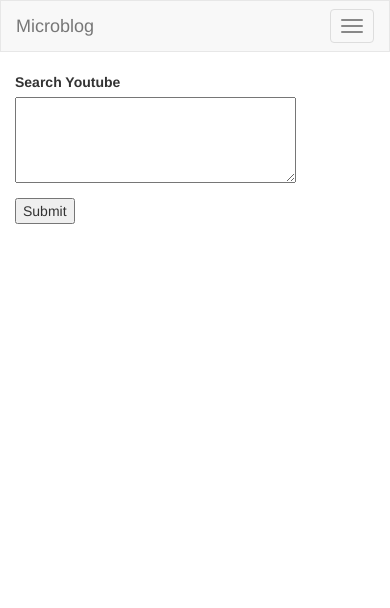
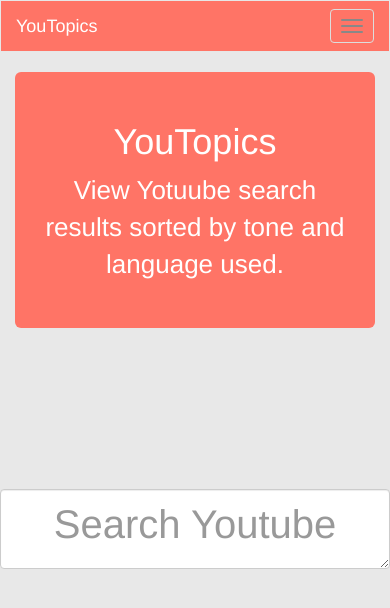
Before and after one commit to milesvant/SentimentSeeker, a Flask app: page / in a window 390 px wide. Shown: the top 608 px of the page. Run offline with Flask 2, Linux system fonts and the light colour scheme; parts of the project's set-up code (start-up, migrations or seed data) failed here and were passed over; some libraries are stand-ins or nearby versions.

Commit message:
Lots of front-end work

```diff
--- /dev/null
+++ b/app/static/css/base.css
@@ -0,0 +1,26 @@
+.navbar {
+  background: #FF7466;
+}
+
+#site_name {
+  color: white;
+}
+
+.navbar .navbar-nav li a {
+  color: white;
+}
+
+.jumbotron {
+  background: #FF7466;
+	color: white;
+	text-align: center;
+}
+
+.jumbotron p {
+  color: white;
+	font-size: 26px;
+}
+
+body {
+  background: #e8e8e8;
+}
--- a/app/templates/_posresult.html
+++ b/app/templates/_posresult.html
@@ -1,7 +1,7 @@
-<table class="table table-hover">
+<table class="table">
         <tr>
           <td width="70px">
-                <img src="{{ url_for('static', filename='thumbs-up.png') }}">
+                <span class="glyphicon glyphicon-thumbs-up"></span>
           </td>
             <td>
               <a href="https://www.youtube.com/watch?v={{ r }}">{{ names[r] }}</a>
--- a/app/templates/base.html
+++ b/app/templates/base.html
@@ -2,6 +2,13 @@
 
 {% block title %}
     {% if title %}{{ title }} - Microblog{% else %}Welcome to Microblog{% endif %}
+{% endblock %}
+
+{% block styles %}
+  {{ super() }}
+  <link rel = "stylesheet"
+        type = "text/css"
+        href = "{{ url_for("static", filename="css/base.css") }}" />
 {% endblock %}
 
 {% block navbar %}
@@ -14,7 +21,7 @@
                 <span class="icon-bar"></span>
                 <span class="icon-bar"></span>
             </button>
-            <a class="navbar-brand" href="{{ url_for('main.index') }}">Microblog</a>
+            <a class="navbar-brand" href="{{ url_for('main.index') }}" id="site_name">YouTopics</a>
         </div>
         <div class="collapse navbar-collapse" id="bs-example-navbar-collapse-1">
             <ul class="nav navbar-nav">
--- /dev/null
+++ b/app/templates/bootstrap_mods/index_wtf.html
@@ -0,0 +1,217 @@
+{% macro form_errors(form, hiddens=True) %}
+  {%- if form.errors %}
+    {%- for fieldname, errors in form.errors.items() %}
+      {%- if bootstrap_is_hidden_field(form[fieldname]) and hiddens or
+             not bootstrap_is_hidden_field(form[fieldname]) and hiddens != 'only' %}
+        {%- for error in errors %}
+          <p class="error">{{error}}</p>
+        {%- endfor %}
+      {%- endif %}
+    {%- endfor %}
+  {%- endif %}
+{%- endmacro %}
+
+{% macro _hz_form_wrap(horizontal_columns, form_type, add_group=False, required=False) %}
+{% if form_type == "horizontal" %}
+  {% if add_group %}<div class="form-group{% if required %} required{% endif %}">{% endif %}
+  <div class="col-{{horizontal_columns[0]}}-offset-{{horizontal_columns[1]}}
+              col-{{horizontal_columns[0]}}-{{horizontal_columns[2]}}
+             ">
+{% endif %}
+{{caller()}}
+
+{% if form_type == "horizontal" %}
+  {% if add_group %}</div>{% endif %}
+  </div>
+{% endif %}
+{% endmacro %}
+
+{% macro form_field(field,
+                    form_type="basic",
+                    horizontal_columns=('lg', 2, 10),
+                    button_map={}) %}
+
+{# this is a workaround hack for the more straightforward-code of just passing required=required parameter. older versions of wtforms do not have
+the necessary fix for required=False attributes, but will also not set the required flag in the first place. we skirt the issue using the code below #}
+{% if field.flags.required and not required in kwargs %}
+{% set kwargs = dict(required=True, **kwargs) %}
+{% endif %}
+
+{% if field.widget.input_type == 'checkbox' %}
+  {% call _hz_form_wrap(horizontal_columns, form_type, True, required=required) %}
+    <div class="checkbox">
+      <label>
+        {{field()|safe}} {{field.label.text|safe}}
+      </label>
+    </div>
+  {% endcall %}
+{%- elif field.type == 'RadioField' -%}
+  {# note: A cleaner solution would be rendering depending on the widget,
+     this is just a hack for now, until I can think of something better #}
+  {% call _hz_form_wrap(horizontal_columns, form_type, True, required=required) %}
+    {% for item in field -%}
+      <div class="radio">
+        <label>
+          {{item|safe}} {{item.label.text|safe}}
+        </label>
+      </div>
+    {% endfor %}
+  {% endcall %}
+{%- elif field.type == 'SubmitField' -%}
+  {# deal with jinja scoping issues? #}
+  {% set field_kwargs = kwargs %}
+
+  {# note: same issue as above - should check widget, not field type #}
+  {% call _hz_form_wrap(horizontal_columns, form_type, True, required=required) %}
+    {{field(class='btn btn-%s' % button_map.get(field.name, 'default'),
+            **field_kwargs)}}
+  {% endcall %}
+{%- elif field.type == 'FormField' -%}
+{# note: FormFields are tricky to get right and complex setups requiring
+   these are probably beyond the scope of what this macro tries to do.
+   the code below ensures that things don't break horribly if we run into
+   one, but does not try too hard to get things pretty. #}
+  <fieldset>
+    <legend>{{field.label}}</legend>
+    {%- for subfield in field %}
+      {% if not bootstrap_is_hidden_field(subfield) -%}
+        {{ form_field(subfield,
+                      form_type=form_type,
+                      horizontal_columns=horizontal_columns,
+                      button_map=button_map) }}
+      {%- endif %}
+    {%- endfor %}
+  </fieldset>
+{% else -%}
+  <div class="form-group {% if field.errors %} has-error{% endif -%}
+                         {%- if field.flags.required %} required{% endif -%}
+  ">
+      {%- if form_type == "inline" %}
+        {{field.label(class="sr-only")|safe}}
+        {% if field.type == 'FileField' %}
+          {{field(**kwargs)|safe}}
+        {% else %}
+          {{field(class="form-control", **kwargs)|safe}}
+        {% endif %}
+      {% elif form_type == "horizontal" %}
+        {{field.label(class="control-label " + (
+          " col-%s-%s" % horizontal_columns[0:2]
+        ))|safe}}
+        <div class=" col-{{horizontal_columns[0]}}-{{horizontal_columns[2]}}">
+          {% if field.type == 'FileField' %}
+            {{field(**kwargs)|safe}}
+          {% else %}
+            {{field(class="form-control", **kwargs)|safe}}
+          {% endif %}
+        </div>
+        {%- if field.errors %}
+          {%- for error in field.errors %}
+            {% call _hz_form_wrap(horizontal_columns, form_type, required=required) %}
+              <p class="help-block">{{error}}</p>
+            {% endcall %}
+          {%- endfor %}
+        {%- elif field.description -%}
+          {% call _hz_form_wrap(horizontal_columns, form_type, required=required) %}
+            <p class="help-block">{{field.description|safe}}</p>
+          {% endcall %}
+        {%- endif %}
+      {%- else -%} {# HERE #}
+        {% if field.type == 'FileField' %}
+          {{field(**kwargs)|safe}}
+        {% else %}
+          {{field(class="form-control", placeholder="Search Youtube",
+                  style="text-align:center;font-size:40px;height:80px;
+                  margin-top:130px;",
+                  id="search-box", **kwargs)|safe}}
+        {% endif %}
+
+        {%- if field.errors %}
+          {%- for error in field.errors %}
+            <p class="help-block">{{error}}</p>
+          {%- endfor %}
+        {%- elif field.description -%}
+          <p class="help-block">{{field.description|safe}}</p>
+        {%- endif %}
+      {%- endif %}
+  </div>
+{% endif %}
+{% endmacro %}
+
+{# valid form types are "basic", "inline" and "horizontal" #}
+{% macro quick_form(form,
+                    action="",
+                    method="post",
+                    extra_classes=None,
+                    role="form",
+                    form_type="basic",
+                    horizontal_columns=('lg', 2, 10),
+                    enctype=None,
+                    button_map={},
+                    id="",
+                    novalidate=False,
+                    render_kw={}) %}
+{#-
+action="" is what we want, from http://www.ietf.org/rfc/rfc2396.txt:
+
+4.2. Same-document References
+
+   A URI reference that does not contain a URI is a reference to the
+   current document.  In other words, an empty URI reference within a
+   document is interpreted as a reference to the start of that document,
+   and a reference containing only a fragment identifier is a reference
+   to the identified fragment of that document.  Traversal of such a
+   reference should not result in an additional retrieval action.
+   However, if the URI reference occurs in a context that is always
+   intended to result in a new request, as in the case of HTML's FORM
+   element, then an empty URI reference represents the base URI of the
+   current document and should be replaced by that URI when transformed
+   into a request.
+
+ -#}
+{#- if any file fields are inside the form and enctype is automatic, adjust
+    if file fields are found. could really use the equalto test of jinja2
+    here, but latter is not available until 2.8
+
+    warning: the code below is guaranteed to make you cry =(
+#}
+{%- set _enctype = [] %}
+{%- if enctype is none -%}
+  {%- for field in form %}
+    {%- if field.type == 'FileField' %}
+      {#- for loops come with a fairly watertight scope, so this list-hack is
+          used to be able to set values outside of it #}
+      {%- set _ = _enctype.append('multipart/form-data') -%}
+    {%- endif %}
+  {%- endfor %}
+{%- else %}
+  {% set _ = _enctype.append(enctype) %}
+{%- endif %}
+<form
+  {%- if action != None %} action="{{action}}"{% endif -%}
+  {%- if id %} id="{{id}}"{% endif -%}
+  {%- if method %} method="{{method}}"{% endif %}
+  class="form
+    {%- if extra_classes %} {{extra_classes}}{% endif -%}
+    {%- if form_type == "horizontal" %} form-horizontal
+    {%- elif form_type == "inline" %} form-inline
+    {%- endif -%}
+  "
+  {%- if _enctype[0] %} enctype="{{_enctype[0]}}"{% endif -%}
+  {%- if role %} role="{{role}}"{% endif -%}
+  {%- if novalidate %} novalidate{% endif -%}
+  {%- if render_kw %} {{render_kw|xmlattr}}{% endif -%}
+  >
+  {{ form.hidden_tag() }}
+  {{ form_errors(form, hiddens='only') }}
+
+  {%- for field in form %}
+    {% if not bootstrap_is_hidden_field(field) -%}
+      {{ form_field(field,
+                    form_type=form_type,
+                    horizontal_columns=horizontal_columns,
+                    button_map=button_map) }}
+    {%- endif %}
+  {%- endfor %}
+
+</form>
+{%- endmacro %}
--- a/app/templates/index.html
+++ b/app/templates/index.html
@@ -1,17 +1,37 @@
 {% extends "base.html" %}
+{% import "bootstrap_mods/index_wtf.html" as wtf %}
+
 
 {% block app_content %}
-    {% if form %}
-    <form action="" method="post">
-        {{ form.hidden_tag() }}
-        <p>
-            {{ form.query.label }}<br>
-            {{ form.query(cols=32, rows=4) }}<br>
-            {% for error in form.query.errors %}
-            <span style="color: red;">[{{ error }}]</span>
-            {% endfor %}
-        </p>
-        <p>{{ form.submit() }}</p>
-    </form>
-    {% endif %}
+    <div class="jumbotron">
+      <div class="container">
+        <h1>YouTopics</h1>
+        <p>View Yotuube search results sorted by tone and language used.</p>
+      </div>
+    </div>
+    <div class="row">
+      <div class="col-md-2"></div>
+      <div class="col-md-8">
+        <form class="form form-horizontal" method="post" role="form">
+            {{ form.hidden_tag() }}
+            {{ wtf.form_errors(form, hiddens="only") }}
+            {{ wtf.form_field(form.query) }}
+            <input type="submit" style="display:none" id="submit-btn" />
+        </form>
+      </div>
+      <div class="col-md-2"></div>
+    </div>
 {% endblock %}
+
+{% block scripts %}
+  {{ super() }}
+  <script>
+      // Submit form on 'enter' while preventing it from showing on the form
+      $(document).keypress(
+      function(event){
+       if (event.which == '13') {
+          event.preventDefault()
+          document.getElementById("submit-btn").click();
+      }});
+  </script>
+{% endblock %}
```
Also changed, not shown: app/static/css/results.css (added, +7 -0 lines), app/templates/_negresult.html (+4 -4 lines), app/templates/results.html (+31 -12 lines), app/static/thumbs-down.png (deleted), app/static/thumbs-up.png (deleted).
